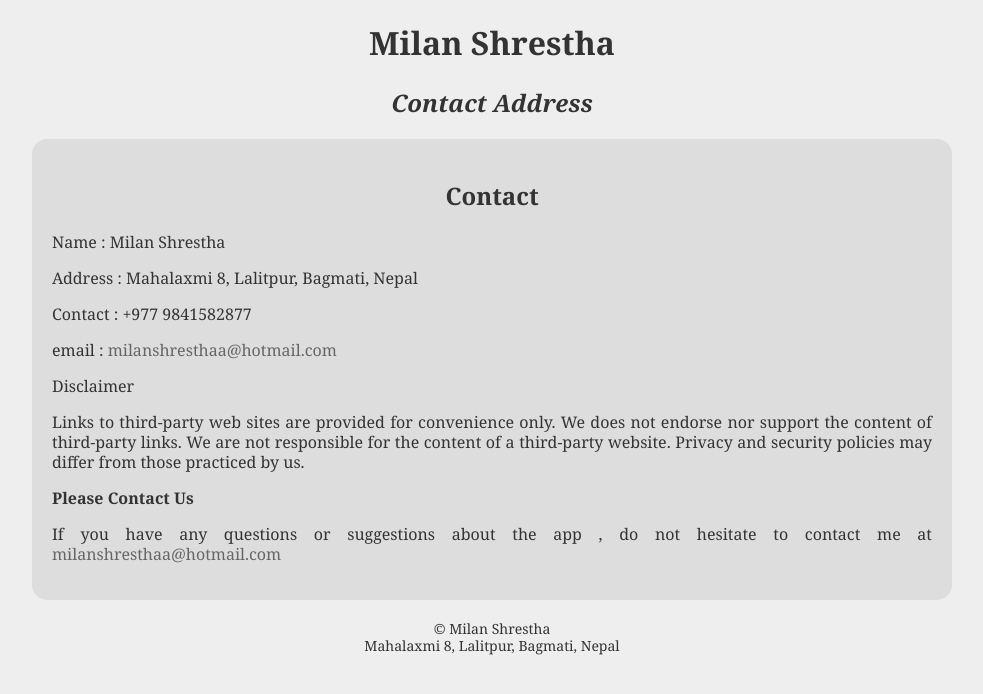
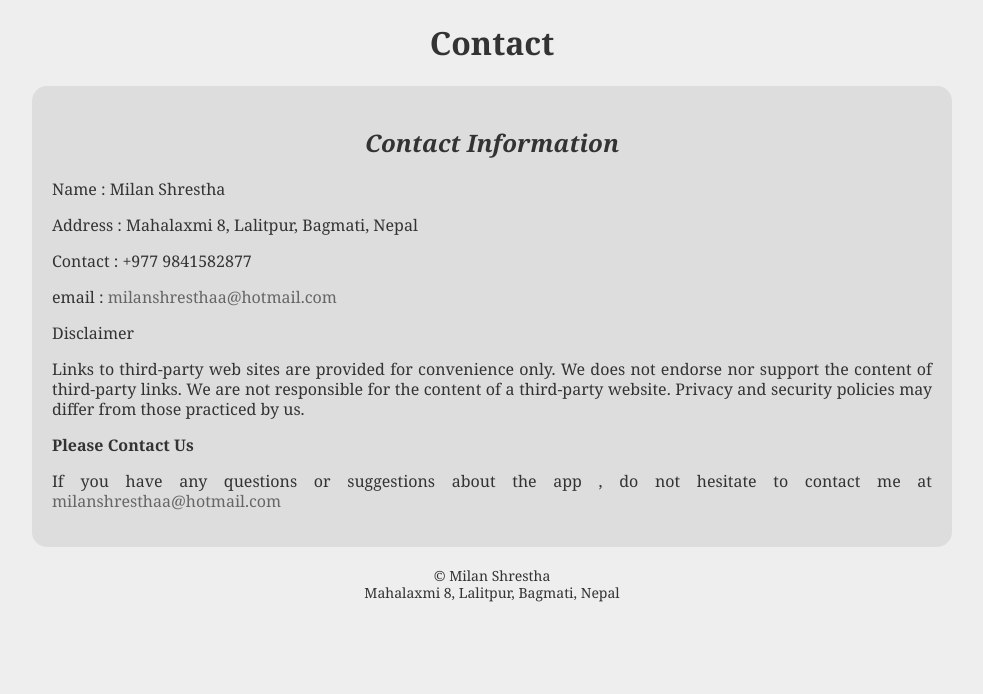
Before and after one commit to shremilan/privacy-policy, a plain HTML site: page address.html in a window 1280 px wide. Shown: the whole page, without its empty margins (148-1131 px from the left). Drawn offline with Linux system fonts and the light colour scheme.

Commit message:
Update address.html

```diff
--- a/address.html
+++ b/address.html
@@ -112,14 +112,14 @@ a {
 	<body>
 		<div id="site">
 				<div id="header">
-					<h1><strong>Milan Shrestha</strong></h1>
-                    <h2><i>Contact Address</i></h2>
+					<h1><strong>Contact</strong></h1>
+
 				</div>  <!-- header -->
 
 				<div id="content">
 					<div class="app">
 						<div class="appName">
-							<h2>Contact</h2>
+							<h2><i>Contact Information</i></h2>
 						</div> <!-- appName -->
 						<div class="appDescription">
 
```
